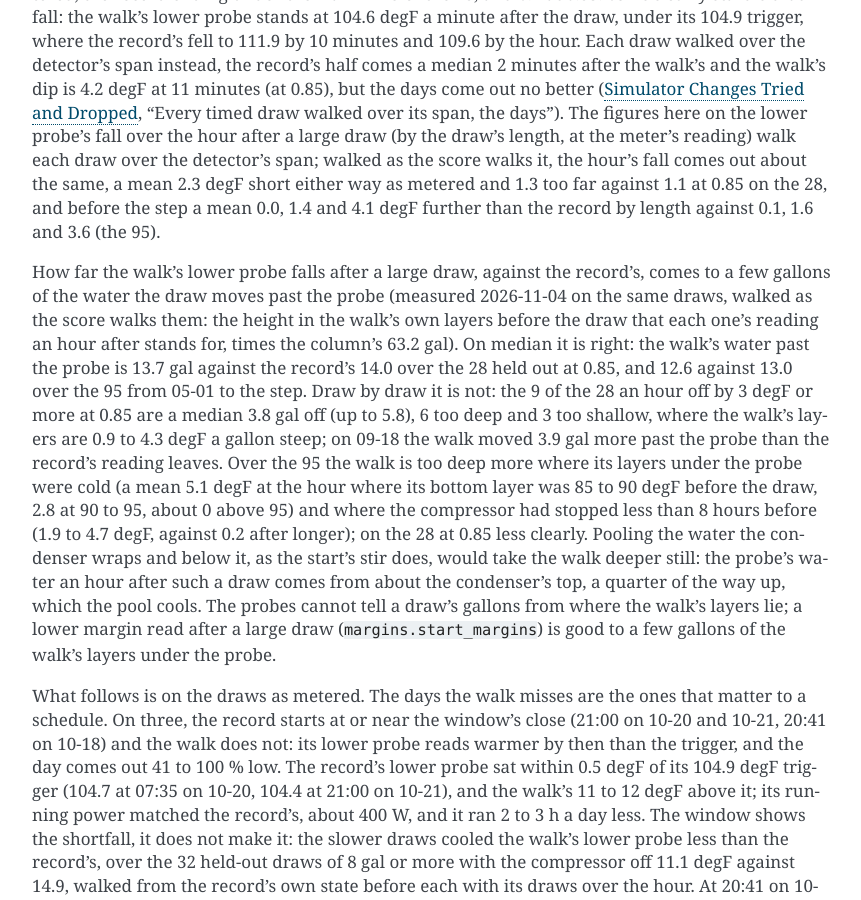
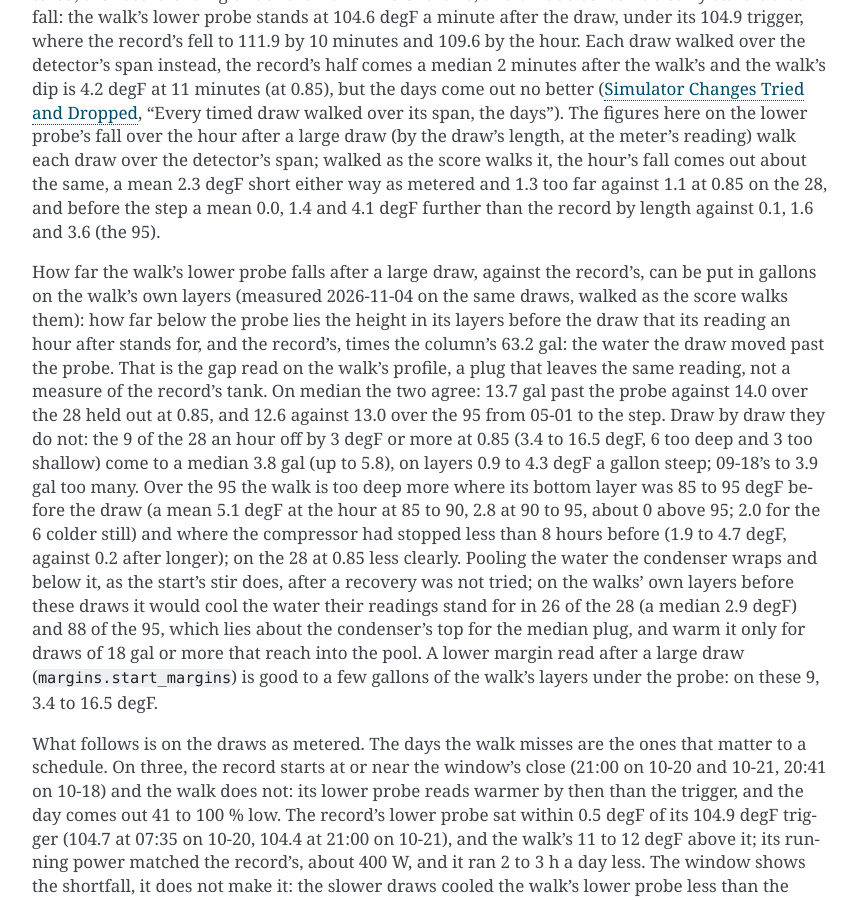
Before and after one commit to eman/nwp500-python, a Sphinx documentation site: the page built from docs/explanation/simulator.rst, in a window 1280 px wide and 900 px high, scrolled down 12088 px. Shown: the whole window, without its empty margins (338-1199 px from the left). Built offline with Sphinx 7.4.7, drawn with Linux system fonts in a browser that asks for light colours.

Commit message:
docs(sim): the depth's gallons as a plug read on the walk's layers; the stir argued, not tried; the margin in degF

```diff
--- a/docs/explanation/simulator.rst
+++ b/docs/explanation/simulator.rst
@@ -697,28 +697,31 @@ the 28, and before the step a mean 0.0, 1.4 and 4.1 degF further than
 the record by length against 0.1, 1.6 and 3.6 (the 95).
 
 How far the walk's lower probe falls after a large draw, against the
-record's, comes to a few gallons of the water the draw moves past the
-probe (measured 2026-11-04 on the same draws, walked as the score walks
-them: the height in the walk's own layers before the draw that each
-one's reading an hour after stands for, times the column's 63.2 gal). On
-median it is right: the walk's water past the probe is 13.7 gal against
-the record's 14.0 over the 28 held out at 0.85, and 12.6 against 13.0
-over the 95 from 05-01 to the step. Draw by draw it is not: the 9 of the
-28 an hour off by 3 degF or more at 0.85 are a median 3.8 gal off (up to
-5.8), 6 too deep and 3 too shallow, where the walk's layers are 0.9 to
-4.3 degF a gallon steep; on 09-18 the walk moved 3.9 gal more past the
-probe than the record's reading leaves. Over the 95 the walk is too deep
-more where its layers under the probe were cold (a mean 5.1 degF at the
-hour where its bottom layer was 85 to 90 degF before the draw, 2.8 at 90
-to 95, about 0 above 95) and where the compressor had stopped less than
-8 hours before (1.9 to 4.7 degF, against 0.2 after longer); on the 28 at
-0.85 less clearly. Pooling the water the condenser wraps and below it,
-as the start's stir does, would take the walk deeper still: the probe's
-water an hour after such a draw comes from about the condenser's top, a
-quarter of the way up, which the pool cools. The probes cannot tell a
-draw's gallons from where the walk's layers lie; a lower margin read
-after a large draw (``margins.start_margins``) is good to a few gallons
-of the walk's layers under the probe.
+record's, can be put in gallons on the walk's own layers (measured
+2026-11-04 on the same draws, walked as the score walks them): how far
+below the probe lies the height in its layers before the draw that its
+reading an hour after stands for, and the record's, times the column's
+63.2 gal: the water the draw moved past the probe. That is the gap read
+on the walk's profile, a plug that leaves the same reading, not a
+measure of the record's tank. On median the two agree: 13.7 gal past the
+probe against 14.0 over the 28 held out at 0.85, and 12.6 against 13.0
+over the 95 from 05-01 to the step. Draw by draw they do not: the 9 of
+the 28 an hour off by 3 degF or more at 0.85 (3.4 to 16.5 degF, 6 too
+deep and 3 too shallow) come to a median 3.8 gal (up to 5.8), on layers
+0.9 to 4.3 degF a gallon steep; 09-18's to 3.9 gal too many. Over the 95
+the walk is too deep more where its bottom layer was 85 to 95 degF
+before the draw (a mean 5.1 degF at the hour at 85 to 90, 2.8 at 90 to
+95, about 0 above 95; 2.0 for the 6 colder still) and where the
+compressor had stopped less than 8 hours before (1.9 to 4.7 degF,
+against 0.2 after longer); on the 28 at 0.85 less clearly. Pooling the
+water the condenser wraps and below it, as the start's stir does, after
+a recovery was not tried; on the walks' own layers before these draws it
+would cool the water their readings stand for in 26 of the 28 (a median
+2.9 degF) and 88 of the 95, which lies about the condenser's top for the
+median plug, and warm it only for draws of 18 gal or more that reach
+into the pool. A lower margin read after a large draw
+(``margins.start_margins``) is good to a few gallons of the walk's
+layers under the probe: on these 9, 3.4 to 16.5 degF.
 
 What follows is on the draws as metered. The days the walk misses are
 the ones that matter to a schedule. On three, the record starts at or
```
